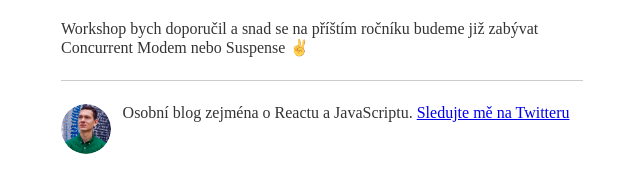
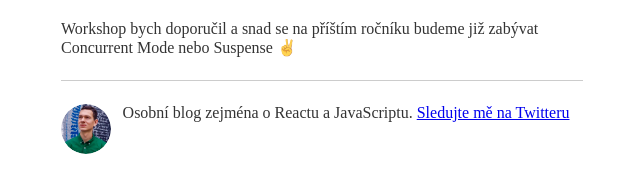
Before and after one commit to PrincAm/adamblazek.com, a Gatsby site: page /react-europe/ in a window 1280 px wide. Shown: the part 8093-8275 px from the top of the page, 318-958 px from the left. Built offline with nearby package versions, Linux system fonts and the light colour scheme; Gatsby itself is replaced by a stand-in of ours; some packages are replaced by stand-ins of ours; what typography-theme-fairy-gates would draw is missing.

Commit message:
fix grammar

```diff
--- a/content/blog/react-europe/index.md
+++ b/content/blog/react-europe/index.md
@@ -296,4 +296,4 @@ tvůrci Smooth UI a Material UI setkali behěm vývoje. Ať už šlo o využití
 referencí, či designování vlastního API komponenty.
 
 Workshop bych doporučil a snad se na příštím ročníku budeme již zabývat
-Concurrent Modem nebo Suspense ✌️
+Concurrent Mode nebo Suspense ✌️
```
